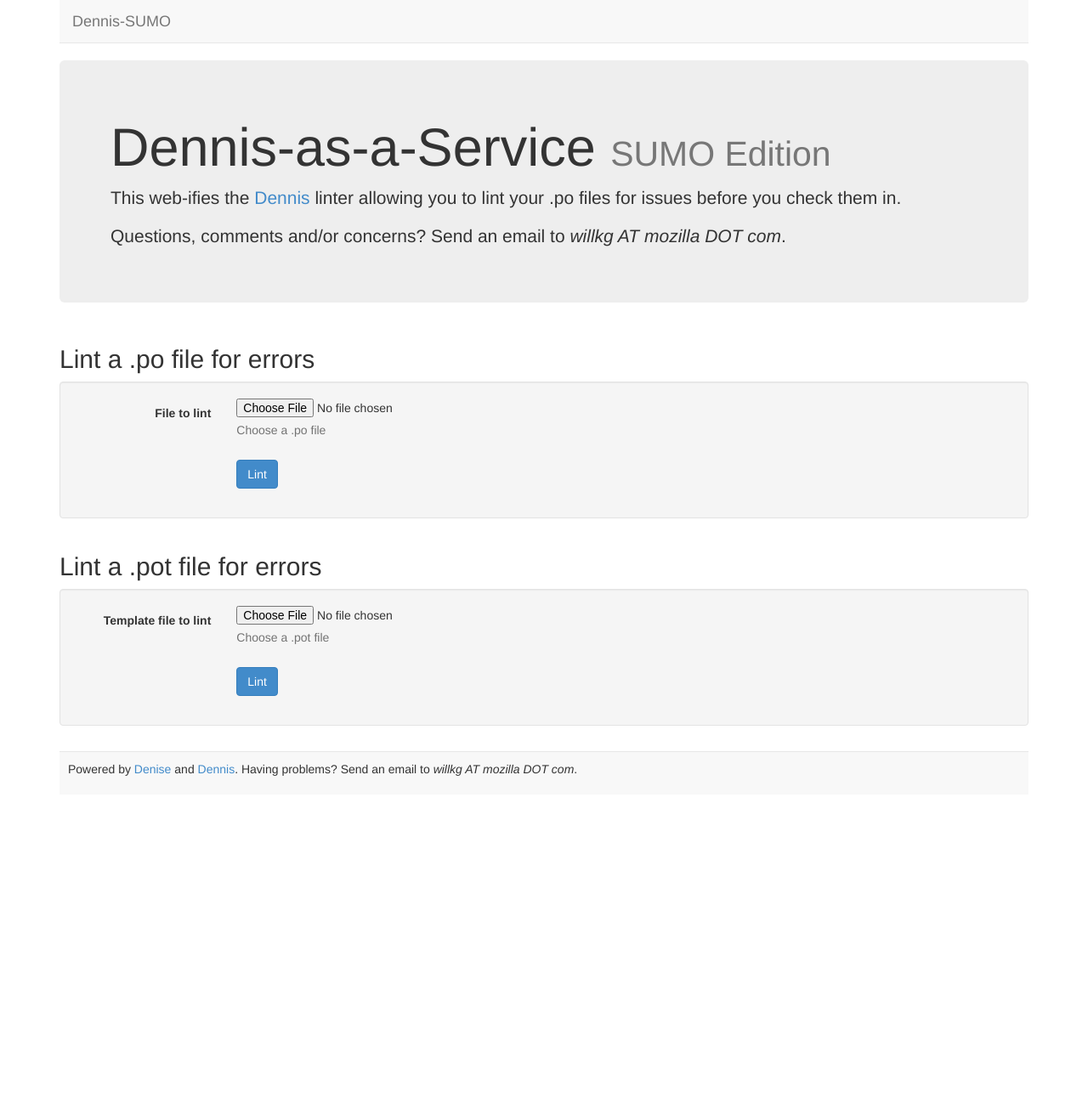
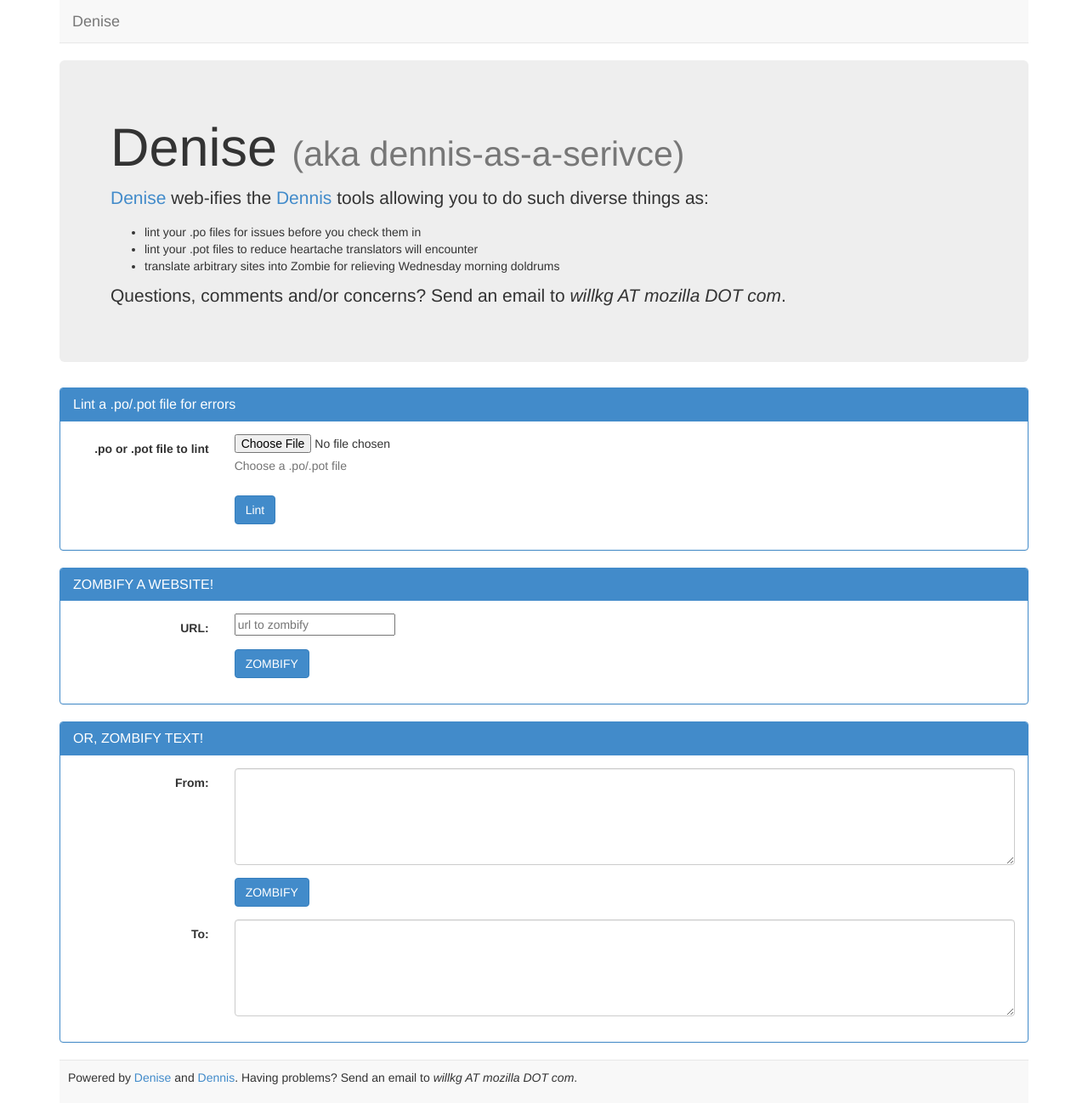
Before and after one commit to willkg/denise, a Flask app: page / in a window 1280 px wide. Shown: the whole page at 85% size. Before the commit the page ends 913 px from the top, so only its background shows below. Run offline with Flask 2, Linux system fonts and the light colour scheme; some libraries are stand-ins or nearby versions.

Commit message:
Merge lint and linttemplate

```diff
--- a/denise/templates/base.html
+++ b/denise/templates/base.html
@@ -12,7 +12,7 @@
       <nav class="navbar navbar-default navbar-static-top" role="navigation">
         <div class="container">
           <div class="navbar-header">
-            <a class="navbar-brand" href="/">Dennis-SUMO</a>
+            <a class="navbar-brand" href="/">Denise</a>
           </div>
         </div>
       </nav>
--- a/denise/templates/index.html
+++ b/denise/templates/index.html
@@ -1,15 +1,20 @@
 {% extends "base.html" %}
 
-{% block title %}DENNIS-AS-A-SERVICE: SUMO{% endblock %}
+{% block title %}Denise (aka dennis-as-a-service){% endblock %}
 
 {% block content %}
 <div class="jumbotron">
-  <h1>Dennis-as-a-Service <small>SUMO Edition</small></h1>
+  <h1>Denise <small>(aka dennis-as-a-serivce)</small></h1>
   <p>
-    This web-ifies the <a href="https://dennis.readthedocs.org/">Dennis</a>
-    linter allowing you to lint your .po files for issues before you check
-    them in.
+    <a href="https://github.com/willkg/denise">Denise</a>
+    web-ifies the <a href="https://dennis.readthedocs.org/">Dennis</a>
+    tools allowing you to do such diverse things as:
   </p>
+  <ul>
+    <li>lint your .po files for issues before you check them in</li>
+    <li>lint your .pot files to reduce heartache translators will encounter</li>
+    <li>translate arbitrary sites into Zombie for relieving Wednesday morning doldrums</li>
+  </ul>
   <p>
     Questions, comments and/or concerns? Send an email to <em>willkg AT mozilla DOT
     com</em>.
@@ -22,17 +27,17 @@
   </p>
 {% endif %}
 
-<div class="row">
-  <div class="col-md-12">
-    <h2>Lint a .po file for errors</h2>
-
-    <div class="well">
+<div class="panel panel-primary">
+  <div class="panel-heading">
+    <h2 class="panel-title">Lint a .po/.pot file for errors</h2>
+  </div>
+  <div class="panel-body">
     <form method="post" enctype="multipart/form-data" action="/lint" role="form" class="form-horizontal">
       <div class="form-group">
-          <label for="poFile" class="col-sm-2 control-label">File to lint</label>
+        <label for="poFile" class="col-sm-2 control-label">.po or .pot file to lint</label>
         <div class="col-sm-10">
           <input type="file" id="poFile" name="pofile">
-            <p class="help-block">Choose a .po file</p>
+          <p class="help-block">Choose a .po/.pot file</p>
         </div>
       </div>
       <div class="form-group">
@@ -43,36 +48,12 @@
     </form>
   </div>
 </div>
+
+<div class="panel panel-primary">
+  <div class="panel-heading">
+    <h2 class="panel-title">ZOMBIFY A WEBSITE!</h2>
   </div>
-
-<div class="row">
-  <div class="col-md-12">
-    <h2>Lint a .pot file for errors</h2>
-
-    <div class="well">
-      <form method="post" enctype="multipart/form-data" action="/linttemplate" role="form" class="form-horizontal">
-        <div class="form-group">
-          <label for="poFile" class="col-sm-2 control-label">Template file to lint</label>
-          <div class="col-sm-10">
-            <input type="file" id="poFile" name="potfile">
-            <p class="help-block">Choose a .pot file</p>
-          </div>
-        </div>
-        <div class="form-group">
-          <div class="col-sm-offset-2 col-sm-10">
-            <button type="submit" class="btn btn-primary">Lint</button>
-          </div>
-        </div>
-      </form>
-    </div>
-  </div>
-</div>
-
-<!--
-<div class="row">
-  <div class="col-md-12">
-    <h2>ZOMBIFY A WEBSITE!</h2>
-    <div class="well">
+  <div class="panel-body">
     <form method="get" action="/" role="form" class="form-horizontal">
       <div class="form-group">
         <label for="url" class="col-sm-2 control-label">URL:</label>
@@ -88,13 +69,12 @@
     </form>
   </div>
 </div>
+
+<div class="panel panel-primary">
+  <div class="panel-heading">
+    <h2 class="panel-title">OR, ZOMBIFY TEXT!</h2>
   </div>
-
-<div class="row">
-  <div class="col-md-12">
-    <h2>OR, ZOMBIFY TEXT!</h2>
-
-    <div class="well">
+  <div class="panel-body">
     <form method="get" action="/" role="form" class="form-horizontal">
       <div class="form-group">
         <label for="zombifyInput" class="col-sm-2 control-label">From:</label>
@@ -116,8 +96,8 @@
     </form>
   </div>
 </div>
-</div>
 
+<!--
 <div class="row">
   <div class="col-md-12">
     <h2>OR, ZOMBIFY A .po FILE!</h2>
--- a/denise/views.py
+++ b/denise/views.py
@@ -106,10 +106,12 @@ def lint():
     error = ''
     filename = upload.filename
 
-    if not upload.filename.endswith('.po'):
-        error = '%s is not an acceptable file.' % upload.filename
+    if not upload.filename.endswith(('.po', '.pot')):
+        error = '%s is not an acceptable file .po and .pot files only..' % upload.filename
 
     else:
+        is_po = filename.endswith('.po')
+
         contents = upload.stream.read().decode('utf-8')
         # Get metadata from the pofile so we can print it out for some
         # context.
@@ -121,10 +123,15 @@ def lint():
 
             metadata.append((key, val))
 
-        calculateddata.append(('Percent translated', str(po.percent_translated())))
+        if is_po:
+            calculateddata.append(('Percent translated', str(po.percent_translated())))
 
-        # FIXME: Hard-coded
-        linter = Linter(['pysprintf', 'pyformat'], [])
+            # FIXME: Hard-coded
+            linter = Linter(['pysprintf', 'pyformat'], [])
+        else:
+            # FIXME: Hard-coded
+            linter = TemplateLinter(['pysprintf', 'pyformat'], [])
+
         results = linter.verify_file(contents)
 
     # FIXME: We should move this elsewhere
@@ -133,55 +140,6 @@ def lint():
 
     return render_template(
         'lint.html',
-        error=error,
-        metadata=metadata,
-        calculateddata=calculateddata,
-        warn_results=[res for res in results if res.kind == 'warn'],
-        err_results=[res for res in results if res.kind == 'err'],
-        filename=filename,
-        entry_with_lines=entry_with_lines
-    )
-
-
-@mod.route('/linttemplate', methods=['POST'])
-def linttemplate():
-    upload = request.files['potfile']
-    if not upload:
-        # FIXME: hard-coded url here
-        return redirect('/')
-
-    results = []
-    metadata = []
-    calculateddata = []
-    error = ''
-    filename = upload.filename
-
-    if not upload.filename.endswith('.pot'):
-        error = '%s is not an acceptable file.' % upload.filename
-
-    else:
-        contents = upload.stream.read().decode('utf-8')
-        # Get metadata from the pofile so we can print it out for some
-        # context.
-        po = polib.pofile(contents)
-
-        for key, val in po.metadata.items():
-            if isinstance(val, str):
-                val = val.decode('utf-8')
-
-            metadata.append((key, val))
-
-        # FIXME: Hard-coded
-        linter = TemplateLinter(['pysprintf', 'pyformat'], [])
-
-        results = linter.verify_file(contents)
-
-    # FIXME: We should move this elsewhere
-    def entry_with_lines(poentry):
-        return withlines(poentry.linenum, poentry.original).splitlines(True)
-
-    return render_template(
-        'linttemplate.html',
         error=error,
         metadata=metadata,
         calculateddata=calculateddata,
```
Also changed, not shown: denise/templates/linttemplate.html (deleted, +0 -67 lines). Lines whose indentation alone changed are shown as unchanged.
